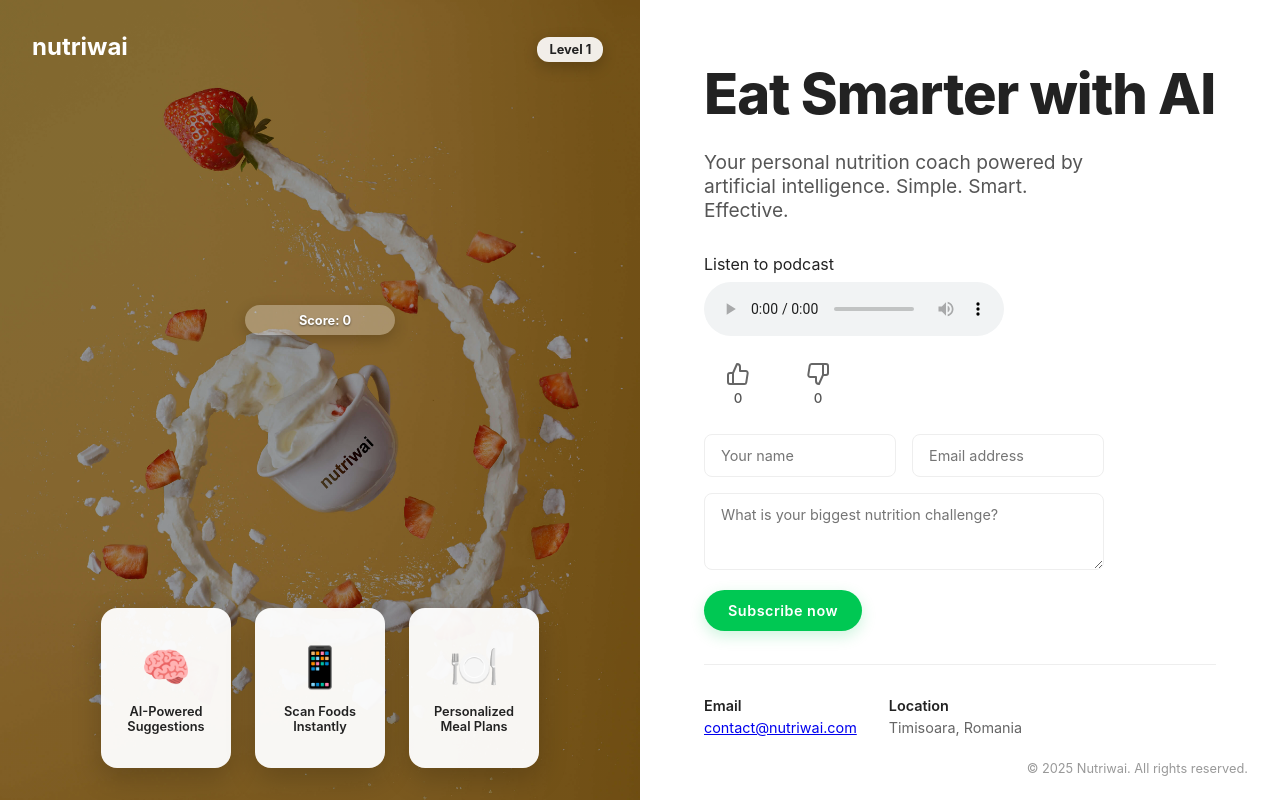
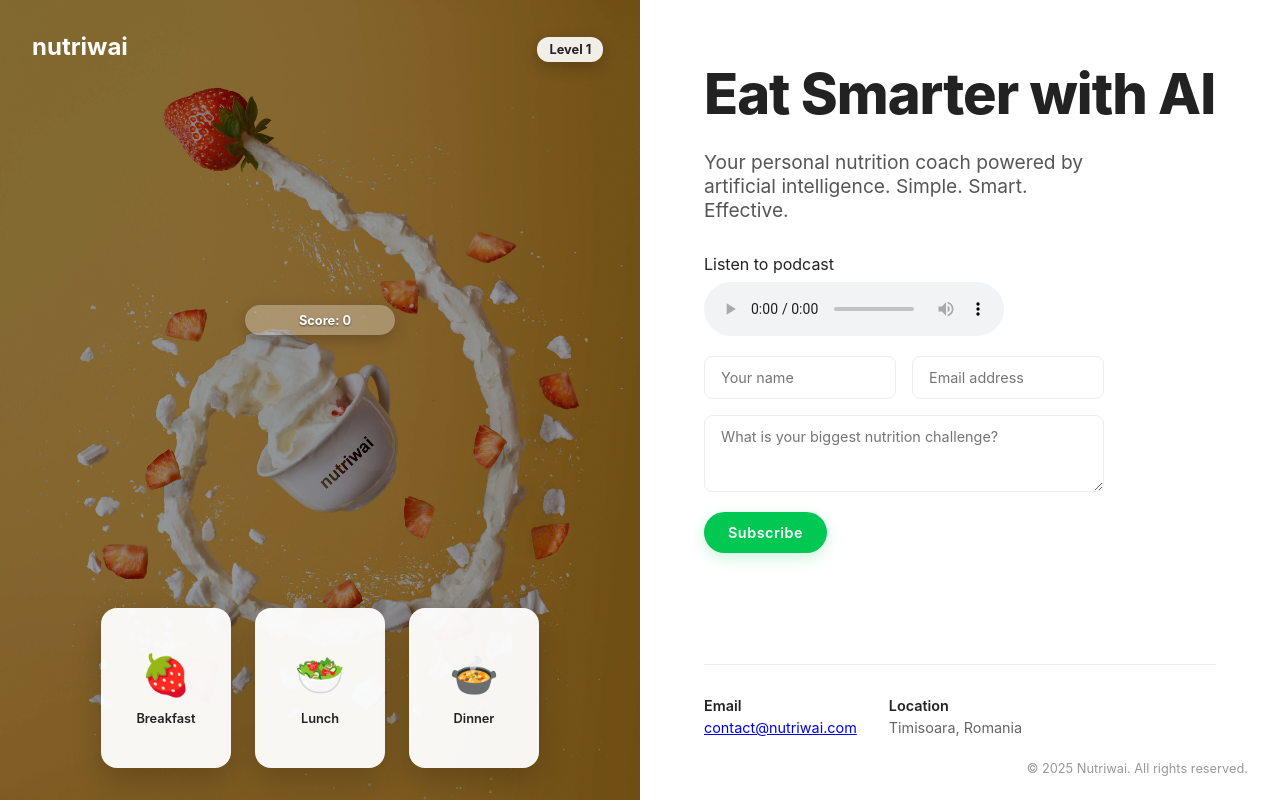
Before and after one commit to MEMOSTUDIOS/nutriwai, a plain HTML site: page index.html in a window 1280 px wide. Drawn offline with Linux system fonts and the light colour scheme.

Commit message:
update page

```diff
--- a/index.html
+++ b/index.html
@@ -869,18 +869,18 @@ position: absolute;
             <div class="feature-cards">
                 <div class="feature-card" onclick="addPoint(this, 0)">
                     <div class="points-popup">+1</div>
-                    <div class="icon">🧠</div>
-                    <div class="text">AI-Powered Suggestions</div>
+                    <div class="icon">🍓</div>
+                    <div class="text">Breakfast</div>
                 </div>
                 <div class="feature-card" onclick="addPoint(this, 1)">
                     <div class="points-popup">+1</div>
-                    <div class="icon">📱</div>
-                    <div class="text">Scan Foods Instantly</div>
+                    <div class="icon">🥗</div>
+                    <div class="text">Lunch</div>
                 </div>
                 <div class="feature-card" onclick="addPoint(this, 2)">
                     <div class="points-popup">+1</div>
-                    <div class="icon">🍽️</div>
-                    <div class="text">Personalized Meal Plans</div>
+                    <div class="icon">🍲</div>
+                    <div class="text">Dinner</div>
                 </div>
             </div>
         </div>
@@ -892,7 +892,7 @@ position: absolute;
 <div><figure>
 <figcaption style="margin-bottom: 8px;">Listen to podcast</figcaption>
   <audio controls src="audio/podcast01.mp3"></audio>
-  </figure><div data-feedback-container data-feedback-id="unique-section-id"></div>
+  </figure>
             </div>
             <form class="form-container">
                 <div class="input-row">
@@ -906,7 +906,7 @@ position: absolute;
                 <div class="input-group" style="margin-bottom: 1rem;">
                     <textarea placeholder="What is your biggest nutrition challenge?" rows="3" style="resize: vertical;"></textarea>
                 </div>
-                <button type="submit" class="submit-button">Subscribe now</button>
+                <button type="submit" class="submit-button">Subscribe</button>
             </form>
 
 
```
